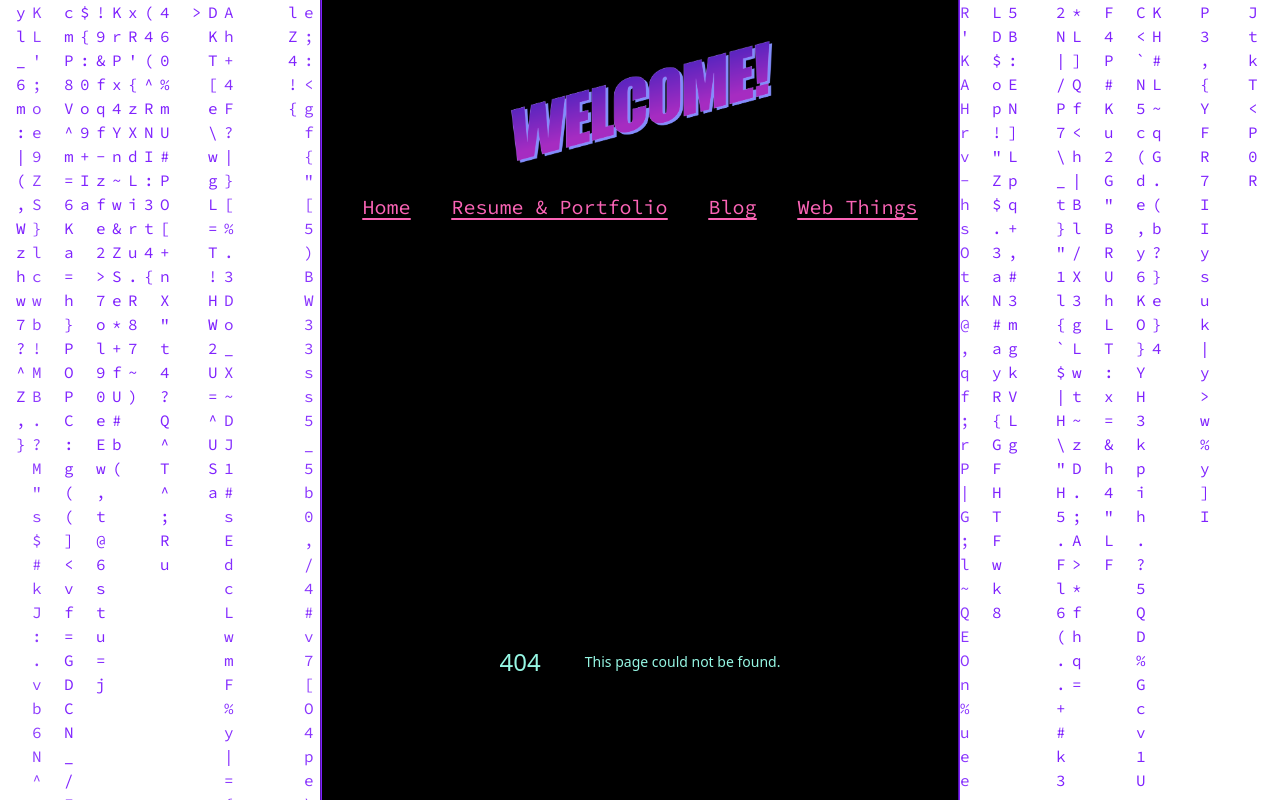
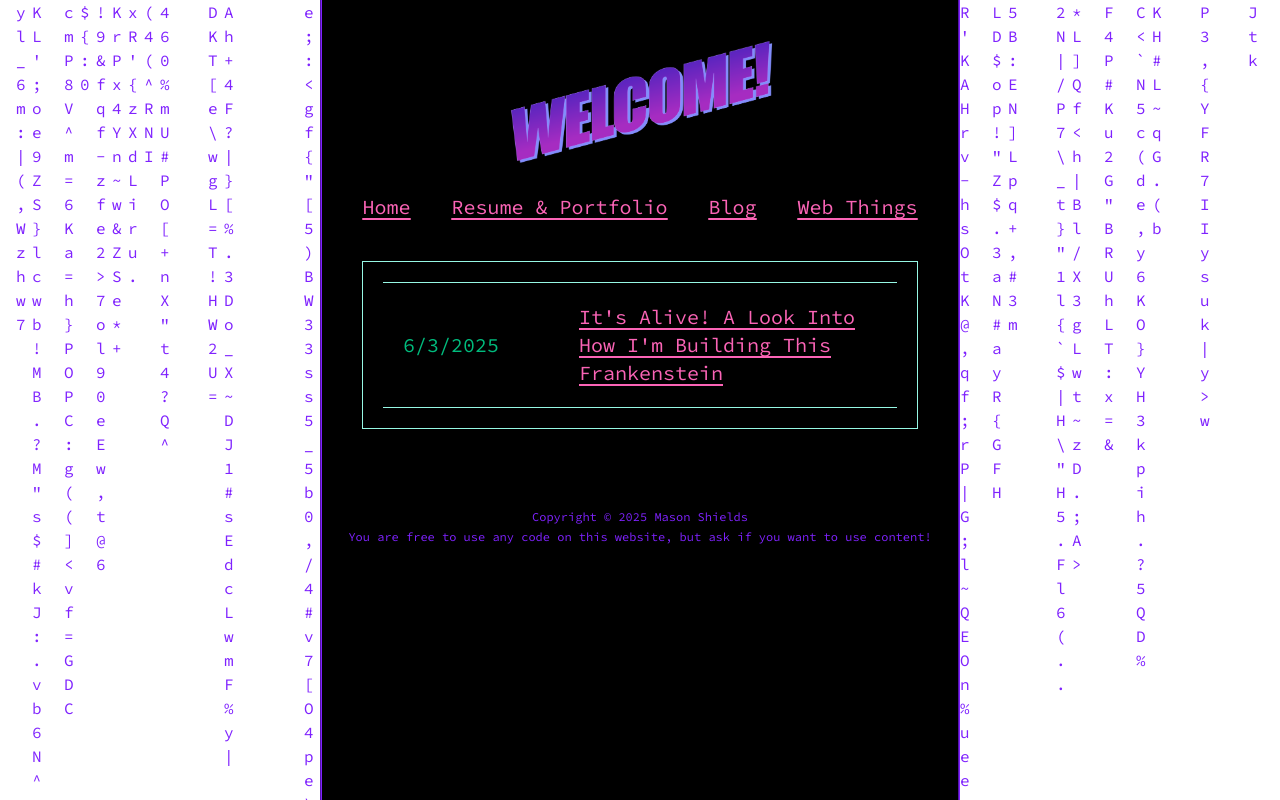
Before and after one commit to Mesoon5642/portfolio_v2, a Next.js app: page /blog in a window 1280 px wide. Before the commit this address had no page. Shown: the top 800 px of the page. Built offline with nearby package versions, Linux system fonts and the light colour scheme.

Commit message:
Developed blog framework and wrote my first post

```diff
--- /dev/null
+++ b/src/app/blog/BlogEntry.tsx
@@ -0,0 +1,12 @@
+
+
+
+
+export default function BlogEntry({date, title, filename}: {date: string, title: string, filename: string}){
+    return(
+        <div className="flex m-5 items-center justify-left">
+            <h1 className="text-lg md:text-xl mr-20 text-emerald-500">{date}</h1>
+            <a href={"/portfolio_v2/blog/" + filename}><h1 className="text-pink-400 text-lg md:text-xl underline underline-offset-4">{title}</h1></a>
+        </div>
+    )
+}
--- /dev/null
+++ b/src/app/blog/[slug]/page.tsx
@@ -0,0 +1,66 @@
+import fs from 'fs';
+import path from 'path';
+import ReactMarkdown from 'react-markdown';
+import remarkGfm from "remark-gfm";
+import rehypeRaw from 'rehype-raw'
+import remarkImages from 'remark-images';
+
+
+export async function generateStaticParams() {
+  const postsDir = path.join(process.cwd(), 'src/app/blog/_entries');
+  const files = fs.readdirSync(postsDir);
+
+  return files.map((fileName) => ({
+    slug: fileName.replace(/\.md$/, ''),
+  }));
+}
+
+type Props = {
+  params: {
+    slug: string;
+  };
+};
+
+export default async function RenderMarkdown({ params }: Props){
+  const { slug } = await params;
+  const filePath = path.join(process.cwd(), 'src/app/blog/_entries', `${slug}.md`);
+  const content = fs.readFileSync(filePath, 'utf-8');
+  return(
+        <div className="w-auto mt-20 mb-5 mx-5 text-wrap text-center">
+            <ReactMarkdown
+                remarkPlugins={[remarkGfm, remarkImages]}
+                rehypePlugins={[rehypeRaw]}
+                components={{
+                a: ({ node, ...props }) => (
+                    <a className="text-pink-400 underline underline-offset-4" target="_blank" {...props} />
+                ),
+                h1: ({ node, ...props }) => (
+                    <h1 className="m-0 text-lg text-center md:text-xl font-bold" {...props} />
+                ),
+                h2: ({ node, ...props }) => (
+                    <h2 className="m-0 text-emerald-500 text-lg text-center md:text-xl font-bold" {...props} />
+                ),
+                h4: ({ node, ...props }) => (
+                    <h4 className="text-base text-emerald-500" {...props} />
+                ),
+                u: ({node, ...props}) => (
+                    <u className="text-base underline underline-offset-2" {...props} />
+                ),
+                hr: ({node, ...props}) => (
+                    <hr className="mx-10 my-5" {...props} />
+                ),
+                br: ({node, ...props}) => (
+                    <br className="my-5" {...props} />
+                ),
+                img: ({node, ...props}) => (
+                    <div className="flex items-center justify-center">
+                        <img style={{borderStyle: "ridge"}} className="my-5 w-[80%] border-20 border-violet-600 object-contain" {...props} />
+                    </div>
+                ),
+                }}
+            >
+                {content}
+            </ReactMarkdown>
+        </div>
+    )
+}
--- /dev/null
+++ b/src/app/blog/_entries/0001.md
@@ -0,0 +1,32 @@
+## 6/3/2025
+# It's Alive! A Look Into How I'm Building This Frankenstein
+
+---
+
+Hello there, denizens of the internet! Mason here, and no better time like the present to make my first blog post on here. I've put off making a proper portfolio site online for a while, so I'm glad that I can <u>finally get to it!</u>
+
+&nbsp;
+
+This website is built using a combination of React, Tailwind, and Next.js. Bear with me here, but I'm very much into Doom (the DOS one), and am going to "borrow" and invert one of their terms to help describe the design philosophy of my site.
+
+&nbsp;
+
+"Doom Cute" is using the original Doom engine or any one of its forks/rewrites to design something that is intended to mimic a real life object while constrainted by the limitations of the said engine.
+![a doomcute dining table](/portfolio_v2/doomcute.png)
+#### Caption: A Doom Cute Dining Table! Credit goes to [MattFright](https://www.doomworld.com/forum/post/2292170) on the DoomWorld forums
+
+&nbsp;
+
+I'm going for a "90's Cute" style on my website, except in reverse! Rather than using a limited engine to attempt to recreate something modern, I'm trying to use a modern engine to give a "rose tinted glasses" look back to 90's Web Design. It's a time period of the internet I find quite charming and refreshingly experimental, and I hope to do it justice here.
+
+&nbsp;
+
+Is what I'm doing a flanderization of the 90's aesthetic? Perhaps, but after website functionality, "rule of cool" is second highest on my design priority list. I wouldn't be building my website the way it is if I didn't have at least some respect for the design trends of the time.
+
+&nbsp;
+
+In the near future, I plan to flesh out the portfolio portion of my website much more, as well as add some fun little quirks/tools into the "Web Things" portion of my site. As for this blog, I might very well soon write about how I did the "Matrix Rain" effect (it's rendered responsively in real time with React and Tailwind only!), how I built the blog in the first place, CS industry ramblings (from the perspective of a quite green CS student), and some future project/career ambitions
+
+&nbsp;
+
+Thanks for reading this rambly first article! Feel free to reach out to me at any point, and stay rad!
--- /dev/null
+++ b/src/app/blog/page.tsx
@@ -0,0 +1,41 @@
+import path from "path";
+import fs from 'fs';
+import BlogEntry from "./BlogEntry";
+
+type FileObj = {
+    filename: string,
+    date: string,
+    title: string
+}
+
+export default async function Blog(){
+    async function generateLinks() {
+      const postsDir = path.join(process.cwd(), 'src/app/blog/_entries');
+      const files = fs.readdirSync(postsDir);
+      const result: FileObj[] = []
+      files.forEach((file) => {
+            const filePath = path.join(postsDir, file);
+            const content = fs.readFileSync(filePath, 'utf-8');
+            const lines = content.split(/\r?\n/).slice(0, 2);
+            console.log(lines)
+            result.push({
+                filename: file.replace(/\.md$/, ''),
+                date: lines[0].substring(3),
+                title: lines[1].substring(2)
+            })
+      })
+      return result.map((fileobj) => (
+        <div>
+            <BlogEntry date={fileobj.date} title={fileobj.title} filename={fileobj.filename} />
+            <hr></hr>
+        </div>
+      ));
+    }
+    const slugs = await generateLinks()
+    return(
+        <div className="p-5 m-5 border border-teal-200">
+            <hr></hr>
+            {slugs}
+        </div>
+    )
+}
--- a/src/app/layout.tsx
+++ b/src/app/layout.tsx
@@ -38,7 +38,7 @@ export default function RootLayout({
               <div className="text-xl text-pink-400 mb-10 underline underline-offset-4 flex items-center flex-col lg:flex-row justify-around w-[100%]">
                 <a className="mb-3 lg:mb-0" href="/portfolio_v2/">Home</a>
                 <a className="mb-3 lg:mb-0 cursor-default">Resume & Portfolio</a>
-                <a className="mb-3 lg:mb-0 cursor-default">Blog</a>
+                <a className="mb-3 lg:mb-0" href="/portfolio_v2/blog">Blog</a>
                 <a className="mb-3 lg:mb-0 cursor-default">Web Things</a>
               </div>
               {children}
--- a/src/app/page.tsx
+++ b/src/app/page.tsx
@@ -23,7 +23,7 @@ export default function Home(){
                 Where to Find Me:
             </p>
             <div className="flex w-[100%] justify-center">
-                <div className="flex justify-around w-[100%] md:w-[50%] underline underline-offset-3 text-pink-400">
+                <div className="flex justify-around w-[100%] lg:w-[50%] underline underline-offset-3 text-pink-400">
                     <a href="https://github.com/Mesoon5642" target="_blank">Github</a>
                     <a href="http://www.linkedin.com/in/mason-shields-713613289" target="_blank">LinkedIn</a>
                     <a href="mailto:masonlshields@gmail.com" target="_blank">Email</a>
--- /dev/null
+++ b/tailwind.config.js
@@ -0,0 +1,14 @@
+module.exports = {
+   content: [
+    "./src/app/**/*.{js,ts,jsx,tsx}",
+    "./src/pages/**/*.{js,ts,jsx,tsx}",
+    "./src/components/**/*.{js,ts,jsx,tsx}",
+    "./content/**/*.{md,mdx}", // if using markdown
+  ],
+  theme: {
+    extend: {},
+  },
+  plugins: [
+
+  ],
+}
```
Also changed, not shown: package.json (+8 -2 lines), public/doomcute.png (added), 1 other file (tests, documents, lock files or other folders).
